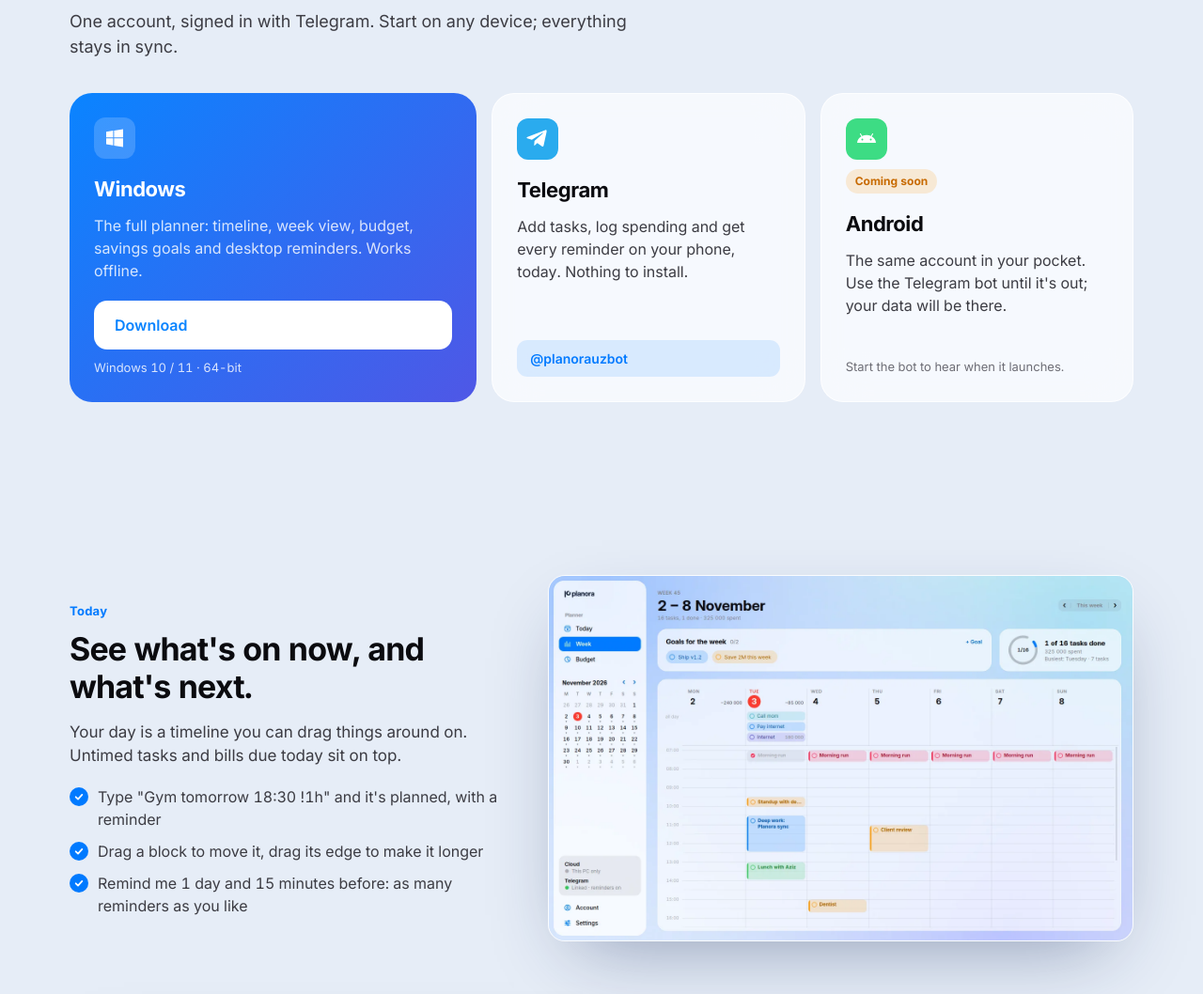
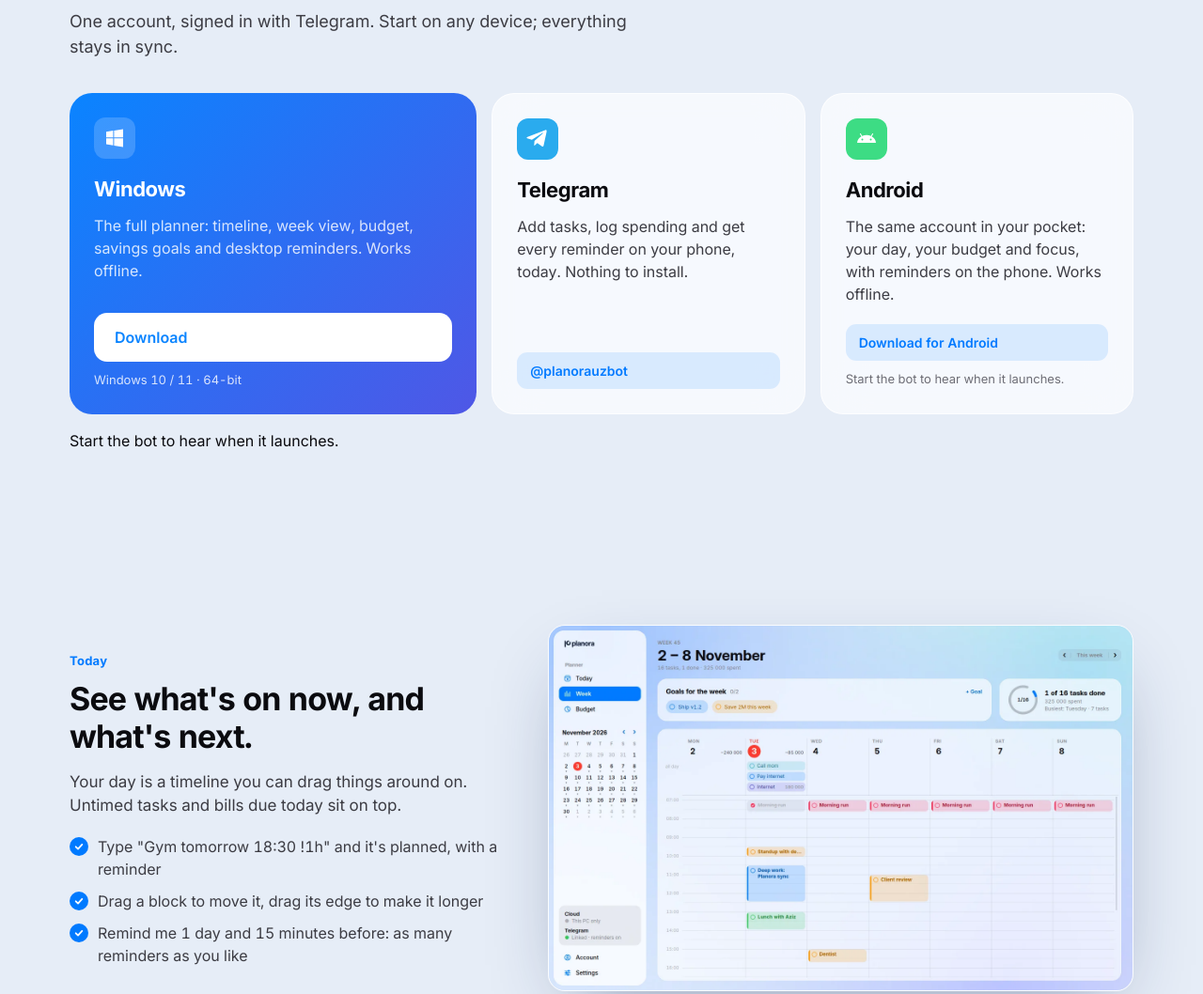
Before and after one commit to muzaffarovs/planora-releases, a plain HTML site: page index.html in a window 1280 px wide. Shown: the part 1501-2559 px from the top of the page at 94% size. Drawn offline with Linux system fonts and the light colour scheme; no server answers.

Commit message:
Android 1.0.0

```diff
--- /dev/null
+++ b/android.json
@@ -0,0 +1,6 @@
+{
+  "version": "1.0.0",
+  "url": "https://github.com/muzaffarovs/planora-releases/releases/download/android-v1.0.0/Planora.apk",
+  "sha256": "dce8453140e7b21d54e58e9d8e4232e246645c8efc358070560f2ca4bc17cb86",
+  "notes": "First Android release: your day, budget and focus, on the same account, with reminders on the phone. Works offline."
+}
--- a/index.html
+++ b/index.html
@@ -4,7 +4,7 @@
 <meta charset="utf-8">
 <meta name="viewport" content="width=device-width, initial-scale=1">
 <title>Planora — your day and your money, in one place</title>
-<meta name="description" content="Planora is a daily and weekly planner with a budget that tells you what's safe to spend, and reminders in Telegram. Free for Windows; Android coming soon.">
+<meta name="description" content="Planora is a daily and weekly planner with a budget that tells you what's safe to spend, and reminders in Telegram. Free for Windows and Android.">
 <meta property="og:title" content="Planora — your day and your money, in one place">
 <meta property="og:description" content="Planner, budget and Telegram reminders. Free for Windows.">
 <meta property="og:image" content="https://planora.muzaffarov.uz/assets/today-light.webp">
@@ -204,7 +204,7 @@ footer a { color: var(--text2); text-decoration: none; }
         <span data-t="open_bot">Use it in Telegram</span>
       </a>
     </div>
-    <p class="meta"><span class="ver" data-t="meta">Free · Windows 10 and 11 · updates itself</span> · <span data-t="android_soon">Android app coming soon</span></p>
+    <p class="meta"><span class="ver" data-t="meta">Free · Windows 10 and 11 · updates itself</span> · <a href="#android" data-t="android_soon">Also on Android</a></p>
     <div class="shot glass">
       <div class="chrome" aria-hidden="true"><i></i><i></i><i></i></div>
       <picture>
@@ -234,12 +234,14 @@ footer a { color: var(--text2); text-decoration: none; }
           <div class="grow"></div>
           <a class="btn btn-soft btn-small" href="https://t.me/planorauzbot" target="_blank" rel="noopener">@planorauzbot</a>
         </div>
-        <div class="platform glass">
+        <div class="platform glass" id="android">
           <div class="icon" style="background:#3DDC84"><svg width="24" height="24" viewBox="0 0 24 24" fill="#fff" aria-hidden="true"><path d="M17.5 9.3 19 6.7a.5.5 0 0 0-.9-.5l-1.5 2.6A9.6 9.6 0 0 0 12 7.8c-1.7 0-3.3.4-4.6 1L5.9 6.2a.5.5 0 1 0-.9.5l1.5 2.6A8.6 8.6 0 0 0 2 16h20a8.6 8.6 0 0 0-4.5-6.7zM7.5 13.5a1 1 0 1 1 0-2 1 1 0 0 1 0 2zm9 0a1 1 0 1 1 0-2 1 1 0 0 1 0 2z"/></svg></div>
-          <span class="badge" data-t="soon">Coming soon</span>
           <h3>Android</h3>
-          <p data-t="android_p">The same account in your pocket. Use the Telegram bot until it's out; your data will be there.</p>
+          <p data-t="android_p">The same account in your pocket: your day, your budget and focus, with reminders on the phone. Works offline.</p>
           <div class="grow"></div>
+          <a class="btn btn-soft btn-small" href="https://github.com/muzaffarovs/planora-releases/releases/download/android-v1.0.0/Planora.apk"><span data-t="android_dl">Download for Android</span></a>
+          <span class="small" data-t="android_note">Android 7 or newer · 5 MB · sign in with Telegram</span>
+        </div>
           <span class="small" data-t="android_note">Start the bot to hear when it launches.</span>
         </div>
       </div>
@@ -324,7 +326,9 @@ footer a { color: var(--text2); text-decoration: none; }
       <details class="glass"><summary data-t="q1">Windows says "Windows protected your PC". Is it safe?</summary>
         <p data-t="a1">Planora is new and its installer isn't code-signed yet, so Windows doesn't recognise it. Click <kbd>More info</kbd>, then <kbd>Run anyway</kbd>. Each release lists the installer's SHA-256 on GitHub if you'd like to check the file.</p></details>
       <details class="glass"><summary data-t="q2">Is it free?</summary>
-        <p data-t="a2">Yes. The Windows app and the Telegram bot are free.</p></details>
+        <p data-t="a2">Yes. The Windows app, the Android app and the Telegram bot are free.</p></details>
+      <details class="glass"><summary data-t="q6">How do I install the Android app?</summary>
+        <p data-t="a6">Download the file on your phone and open it. Android asks you to allow installs from your browser the first time: that's normal for apps from outside the Play Store. Then open Planora and continue with Telegram. It tells you when there's a new version.</p></details>
       <details class="glass"><summary data-t="q3">How do updates work?</summary>
         <p data-t="a3">Planora checks for new versions by itself and downloads them in the background. When one is ready, Settings shows "Restart to update".</p></details>
       <details class="glass"><summary data-t="q4">Do I need the bot to use the app?</summary>
@@ -351,12 +355,12 @@ const UZ = {
   h1: "Kuningiz va pulingiz bir joyda, tartib bilan.",
   lede: "Bugun va haftani haqiqiy vaqt jadvalida rejalang, pul sarflashdan oldin qancha bemalol ishlatish mumkinligini biling, eslatmalarni esa Telegram'da, kompyuter va telefoningizda oling.",
   dl_windows: "Windows uchun yuklab olish", open_bot: "Telegram'da ishlatish",
-  meta: "Bepul · Windows 10 va 11 · o'zi yangilanadi", android_soon: "Android ilovasi tez orada",
+  meta: "Bepul · Windows 10 va 11 · o'zi yangilanadi", android_soon: "Android uchun ham bor",
   get_h: "Planora'ni oling", get_p: "Bitta hisob, Telegram orqali kirasiz. Istalgan qurilmada boshlang, hammasi sinxron.",
   win_p: "To'liq rejalashtiruvchi: vaqt jadvali, hafta, byudjet, jamg'arma maqsadlari va kompyuterdagi eslatmalar. Internetsiz ham ishlaydi.",
   dl_short: "Yuklab olish", tg_p: "Vazifa qo'shing, xarajat yozing va barcha eslatmalarni telefoningizda oling, hoziroq. Hech narsa o'rnatish shart emas.",
-  soon: "Tez orada", android_p: "O'sha hisob cho'ntagingizda. Chiqguncha Telegram botdan foydalaning, ma'lumotlaringiz saqlanib turadi.",
-  android_note: "Chiqqanini bilish uchun botni ishga tushiring.",
+  soon: "Tez orada", android_p: "O'sha hisob cho'ntagingizda: kuningiz, byudjetingiz va fokus, eslatmalar telefonda. Internetsiz ham ishlaydi.",
+  android_note: "Android 7 yoki yangisi · 5 MB · Telegram bilan kirish", android_dl: "Android uchun yuklab olish",
   f1_k: "Bugun", f1_h: "Hozir nima va keyin nima, ko'rinib turadi.",
   f1_p: "Kuningiz vaqt jadvali ko'rinishida, bloklarni sichqoncha bilan surasiz. Vaqtsiz vazifalar va bugungi to'lovlar tepada turadi.",
   f1_1: "\"Gym tomorrow 18:30 !1h\" deb yozing, eslatma bilan rejalashtiriladi", f1_2: "Blokni sudrab ko'chiring, chetidan tortib uzaytiring",
@@ -374,7 +378,8 @@ const UZ = {
   s3_h: "Maxfiylik asosida", s3_p: "Har bir hisob ma'lumoti alohida saqlanadi. Hisobni istalgan payt /deleteme bilan o'chiring.",
   q_h: "Savollar", q1: "Windows \"Windows protected your PC\" deyapti. Xavfsizmi?",
   a1: "Planora yangi va o'rnatuvchisi hali raqamli imzolanmagan, shuning uchun Windows uni tanimaydi. <kbd>More info</kbd>, so'ng <kbd>Run anyway</kbd> tugmasini bosing. Har bir relizda GitHub'da o'rnatuvchining SHA-256 qiymati bor.",
-  q2: "Bepulmi?", a2: "Ha. Windows ilovasi ham, Telegram bot ham bepul.",
+  q2: "Bepulmi?", a2: "Ha. Windows ilovasi, Android ilovasi va Telegram bot bepul.",
+  q6: "Android ilovasini qanday o'rnataman?", a6: "Faylni telefoningizga yuklab oling va oching. Birinchi marta Android brauzerdan o'rnatishga ruxsat so'raydi: Play Market'dan tashqari ilovalar uchun bu odatiy holat. So'ng Planora'ni oching va Telegram bilan davom eting. Yangi versiya chiqsa, ilova o'zi xabar beradi.",
   q3: "Yangilanishlar qanday ishlaydi?", a3: "Planora yangi versiyani o'zi tekshiradi va fonda yuklab oladi. Tayyor bo'lganda Settings'da \"Restart to update\" chiqadi.",
   q4: "Ilova uchun bot shartmi?", a4: "Yo'q. Planora'ni bitta kompyuterda hisobsiz ishlatish mumkin. Telegram bilan kirish telefonda eslatmalar va bir nechta kompyuterda sinxronlashni qo'shadi.",
   q5: "Qanday o'chiraman?", a5: "Windows Settings → Apps → Installed apps → Planora → Uninstall. Hisobingiz qoladi; uni ilovadagi Account sahifasidan yoki botda /deleteme bilan o'chiring.",
```
